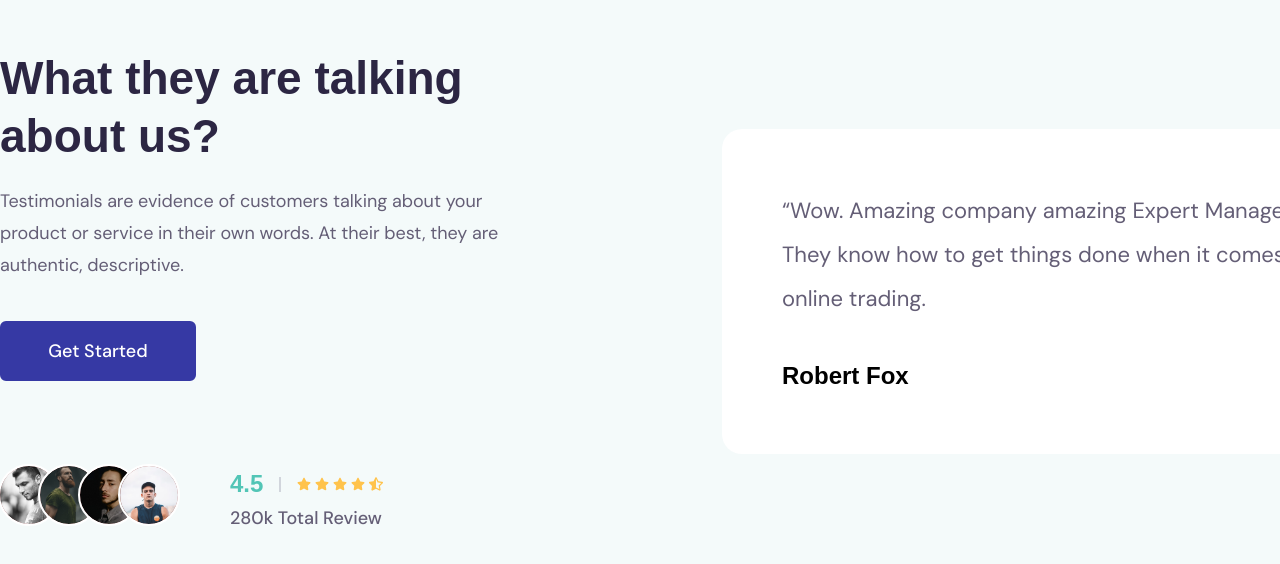
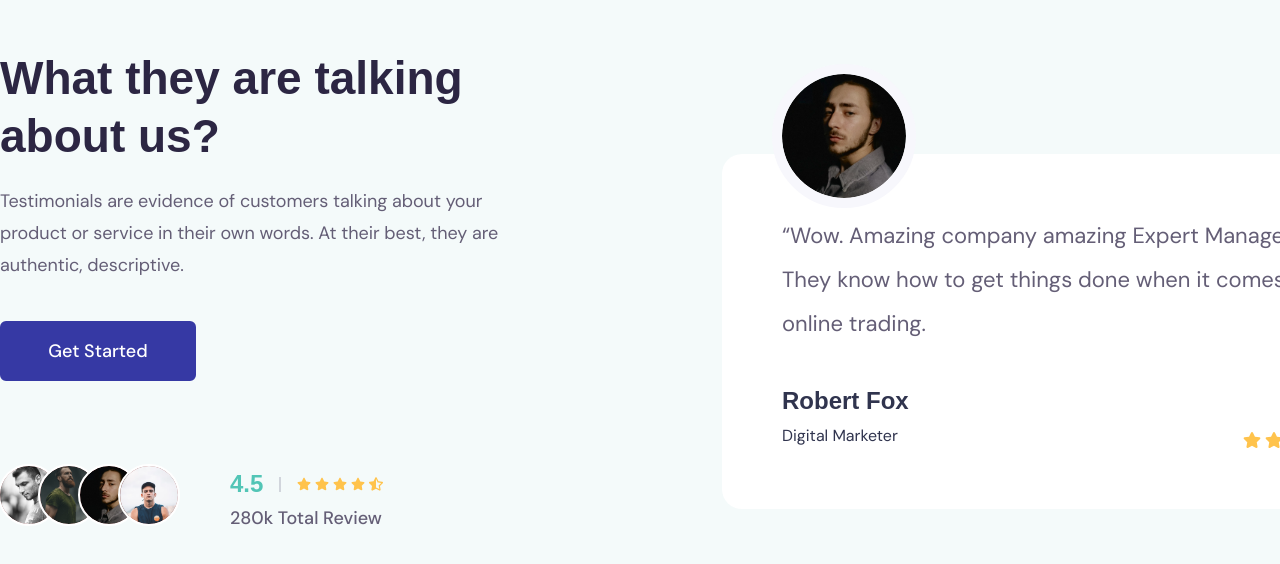
Before and after one commit to iyiu9akhan/innovate-RTB, a React (Vite) app: page / in a window 1280 px wide. Shown: the part 6570-7134 px from the top of the page. Built offline with nearby package versions, Linux system fonts and the light colour scheme; a web font is replaced by a local one.

Commit message:
windows: testimonial section solved

```diff
--- a/src/components/Testimonial/Testimonial.jsx
+++ b/src/components/Testimonial/Testimonial.jsx
@@ -87,12 +87,40 @@ function Testimonial() {
               </div>
             </div>
           </div>
-          <div className="bg-white rounded-[20px] p-[60px]">
-            <p className="font-secondary font-normal text-[22px] leading-[44px] text-info-color mb-[37px] w-[567px]">“Wow. Amazing company amazing Expert Manager. They know how to get things done when it comes to online trading. </p>
-            <div>
-                <div>
-                    <h5 className="font-primary capitalize text-[24px] font-bold leading-[36px] ">robert fox</h5>
-                </div>
+          <div className="bg-white rounded-[20px] p-[60px] relative mt-[80px]">
+            <p className="font-secondary font-normal text-[22px] leading-[44px] text-info-color mb-[37px] w-[567px]">
+              “Wow. Amazing company amazing Expert Manager. They know how to get
+              things done when it comes to online trading.{" "}
+            </p>
+            <div className="flex justify-between">
+              <div>
+                <h5 className="font-primary capitalize text-[24px] font-bold leading-[36px] text-[#30344E] mb-1">
+                  robert fox
+                </h5>
+                <p className="font-secondary font-normal text-[16px] leading-[26px] text-[#30344E]">
+                  Digital Marketer
+                </p>
+              </div>
+              <div className="flex text-[#FFC34C] gap-1 ml-[18px] items-end">
+                <p>
+                  <FaStar size={18} />
+                </p>
+                <p>
+                  <FaStar size={18} />
+                </p>
+                <p>
+                  <FaStar size={18} />
+                </p>
+                <p>
+                  <FaStar size={18} />
+                </p>
+                <p>
+                  <FaStarHalfAlt size={18} />
+                </p>
+              </div>
+            </div>
+            <div className="h-[124px] w-[124px] outline-10 rounded-[50%] absolute top-[-80px] outline-[#F7F7FC]">
+                <img src={human_three} alt="human_three" className="rounded-[50%]"/>
             </div>
           </div>
         </div>
```
